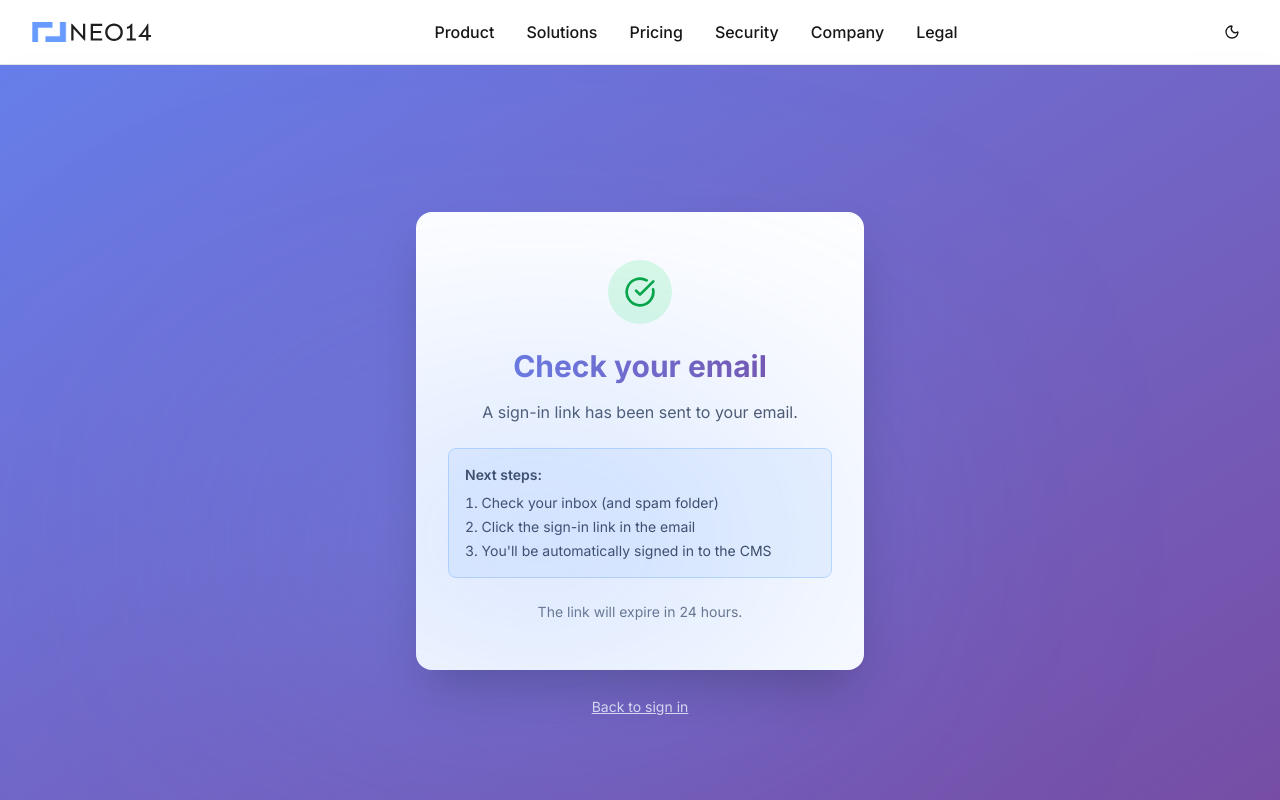
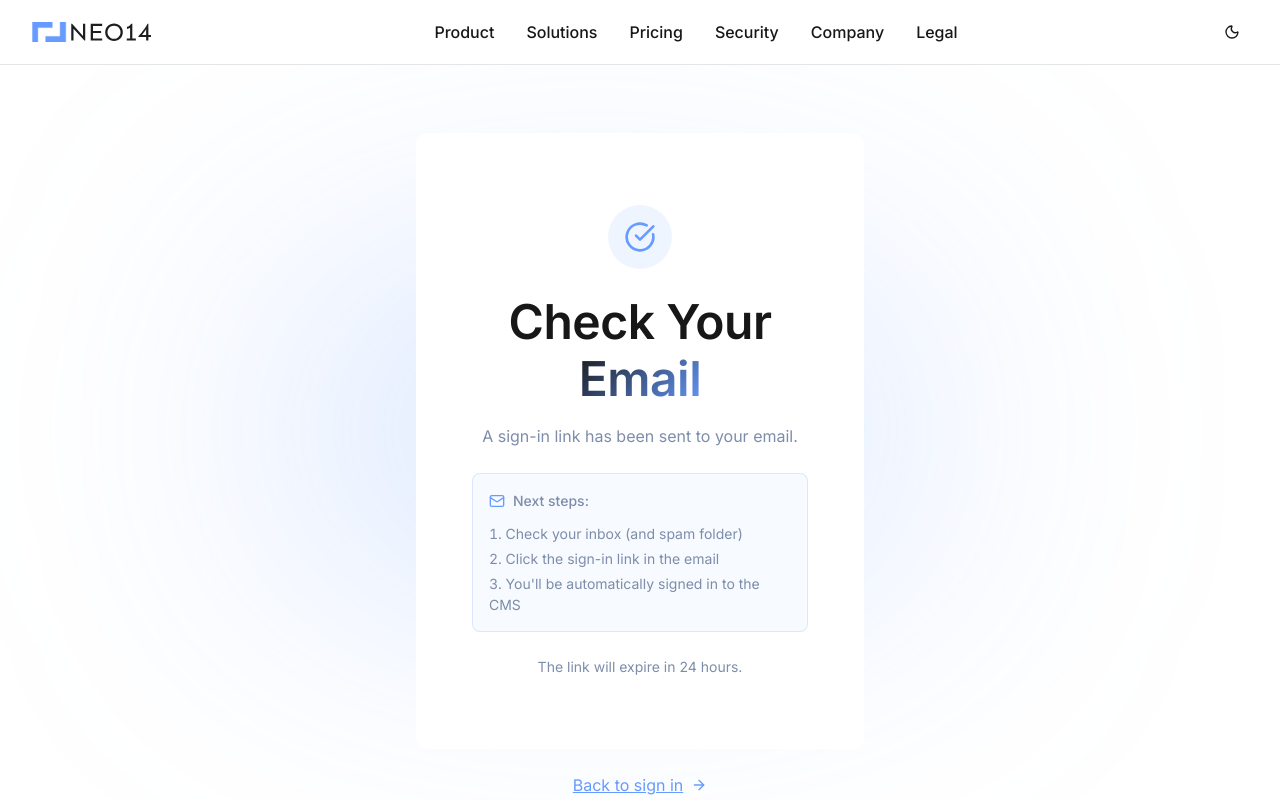
Before and after one commit to penyerang39/cospace, a Next.js app: page /admin/verify in a window 1280 px wide. Shown: the top 800 px of the page. Built offline with nearby package versions, Linux system fonts and the light colour scheme.

Commit message:
login styling consistency

```diff
--- a/app/admin/error/page.tsx
+++ b/app/admin/error/page.tsx
@@ -1,8 +1,9 @@
 'use client';
 
 import { useSearchParams } from 'next/navigation';
-import { XCircle } from 'lucide-react';
+import { XCircle, AlertTriangle, ArrowLeft } from 'lucide-react';
 import { Suspense } from 'react';
+import CTAButton from '../../components/CTAButton';
 
 function AdminErrorContent() {
   const searchParams = useSearchParams();
@@ -21,33 +22,47 @@ function AdminErrorContent() {
     }
   };
 
+  const getErrorIcon = () => {
+    switch (error) {
+      case 'Configuration':
+        return <AlertTriangle className="w-8 h-8 text-red-500" />;
+      case 'AccessDenied':
+        return <XCircle className="w-8 h-8 text-red-500" />;
+      case 'Verification':
+        return <XCircle className="w-8 h-8 text-orange-500" />;
+      default:
+        return <XCircle className="w-8 h-8 text-red-500" />;
+    }
+  };
+
   return (
-    <div className="min-h-screen flex items-center justify-center bg-gradient-to-br from-[#667eea] to-[#764ba2] px-4">
+    <div className="min-h-screen flex items-center justify-center bg-background px-4">
       <div className="max-w-md w-full">
-        <div className="bg-white rounded-2xl shadow-2xl overflow-hidden">
+        <div className="card">
           <div className="px-8 py-12 text-center">
-            <div className="inline-flex items-center justify-center w-16 h-16 bg-red-100 rounded-full mb-6">
-              <XCircle className="w-8 h-8 text-red-600" />
+            <div className="inline-flex items-center justify-center w-16 h-16 bg-red-50 rounded-full mb-6">
+              {getErrorIcon()}
             </div>
 
-            <h1 className="text-3xl font-bold mb-4 text-gray-900">
-              Authentication Error
+            <h1 className="heading-2 mb-4">
+              Authentication <span className="text-red-500">Error</span>
             </h1>
 
-            <p className="text-gray-600 mb-8">
+            <p className="body-text mb-8">
               {getErrorMessage()}
             </p>
 
             <a
               href="/admin/login"
-              className="inline-block w-full bg-gradient-to-r from-[#667eea] to-[#764ba2] text-white font-semibold py-3 rounded-lg hover:shadow-lg transition-all"
+              className="btn-primary w-full flex items-center justify-center gap-2"
             >
+              <ArrowLeft className="w-4 h-4" />
               Try again
             </a>
           </div>
         </div>
 
-        <p className="text-center text-white/80 text-sm mt-6">
+        <p className="text-center body-small text-muted mt-6">
           Need help? Contact your administrator.
         </p>
       </div>
@@ -58,8 +73,8 @@ function AdminErrorContent() {
 export default function AdminErrorPage() {
   return (
     <Suspense fallback={
-      <div className="min-h-screen flex items-center justify-center bg-gradient-to-br from-[#667eea] to-[#764ba2] px-4">
-        <div className="text-white">Loading...</div>
+      <div className="min-h-screen flex items-center justify-center bg-background px-4">
+        <div className="text-foreground">Loading...</div>
       </div>
     }>
       <AdminErrorContent />
--- a/app/admin/login/page.tsx
+++ b/app/admin/login/page.tsx
@@ -2,6 +2,7 @@
 
 import { useState } from 'react';
 import { signIn } from 'next-auth/react';
+import { Mail, AlertTriangle } from 'lucide-react';
 
 export default function AdminLoginPage() {
   const [email, setEmail] = useState('');
@@ -13,19 +14,26 @@ export default function AdminLoginPage() {
     setError('');
 
     if (!email.endsWith('@neo14.com')) {
-      setError('Failed to send email. Please try again.');
+      setError('Only @neo14.com email addresses are allowed.');
       return;
     }
 
     setIsLoading(true);
 
     try {
-      await signIn('email', {
+      const result = await signIn('email', {
         email,
         callbackUrl: '/admin',
         redirect: false
       });
-      window.location.href = '/admin/verify';
+
+      if (result?.error) {
+        setError('Failed to send email. Please try again.');
+        setIsLoading(false);
+      } else {
+        // Only redirect on successful sign-in
+        window.location.href = '/admin/verify';
+      }
     } catch (err) {
       setError('Failed to send email. Please try again.');
       setIsLoading(false);
@@ -33,20 +41,20 @@ export default function AdminLoginPage() {
   };
 
   return (
-    <div className="min-h-screen flex items-center justify-center bg-gradient-to-br from-[#667eea] to-[#764ba2] px-4">
+    <div className="min-h-screen flex items-center justify-center bg-background px-4">
       <div className="max-w-md w-full">
-        <div className="bg-white rounded-2xl shadow-2xl overflow-hidden">
+        <div className="card">
           <div className="px-8 py-12">
             <div className="text-center mb-8">
-              <h1 className="text-3xl font-bold mb-2 bg-gradient-to-r from-[#667eea] to-[#764ba2] bg-clip-text text-transparent">
-                Cospace CMS
+              <h1 className="heading-2 mb-4">
+                Cospace <span className="gradient-text">CMS</span>
               </h1>
-              <p className="text-gray-600">Sign in to manage content</p>
+              <p className="body-text">Sign in to manage content</p>
             </div>
 
             <form onSubmit={handleSubmit} className="space-y-6">
               <div>
-                <label htmlFor="email" className="block text-sm font-medium text-gray-700 mb-2">
+                <label htmlFor="email" className="block body-text font-medium mb-2">
                   Email Address
                 </label>
                 <input
@@ -54,29 +62,40 @@ export default function AdminLoginPage() {
                   type="email"
                   value={email}
                   onChange={(e) => setEmail(e.target.value)}
-                  placeholder="you@email.com"
+                  placeholder="you@neo14.com"
                   required
-                  className="w-full px-4 py-3 border border-gray-300 rounded-lg focus:ring-2 focus:ring-[#667eea] focus:border-transparent transition-all"
+                  className="form-input"
                   disabled={isLoading}
                 />
               </div>
 
               {error && (
-                <div className="bg-red-50 border border-red-200 text-red-700 px-4 py-3 rounded-lg text-sm">
-                  {error}
+                <div className="flex items-center gap-3 bg-red-50 border border-red-200 text-red-700 px-4 py-3 rounded-lg body-small">
+                  <AlertTriangle className="w-4 h-4 flex-shrink-0" />
+                  <span>{error}</span>
                 </div>
               )}
 
               <button
                 type="submit"
                 disabled={isLoading}
-                className="w-full bg-gradient-to-r from-[#667eea] to-[#764ba2] text-white font-semibold py-3 rounded-lg hover:shadow-lg transition-all disabled:opacity-50 disabled:cursor-not-allowed"
+                className="btn-primary w-full"
               >
-                {isLoading ? 'Sending magic link...' : 'Send magic link'}
+                {isLoading ? (
+                  <div className="flex items-center gap-2">
+                    <div className="w-4 h-4 border-2 border-white border-t-transparent rounded-full animate-spin"></div>
+                    Sending magic link...
+                  </div>
+                ) : (
+                  <div className="flex items-center gap-2">
+                    <Mail className="w-4 h-4" />
+                    Send magic link
+                  </div>
+                )}
               </button>
             </form>
 
-            <p className="text-center text-sm text-gray-500 mt-6">
+            <p className="text-center body-small text-muted mt-6">
               A sign-in link will be sent to your email
             </p>
           </div>
--- a/app/admin/page.tsx
+++ b/app/admin/page.tsx
@@ -12,8 +12,8 @@ export default function AdminPage() {
   }, [router]);
 
   return (
-    <div className="min-h-screen flex items-center justify-center bg-gradient-to-br from-[#667eea] to-[#764ba2] px-4">
-      <div className="text-white">Redirecting to login...</div>
+    <div className="min-h-screen flex items-center justify-center bg-background px-4">
+      <div className="text-foreground">Redirecting to login...</div>
     </div>
   );
 }
--- a/app/admin/verify/page.tsx
+++ b/app/admin/verify/page.tsx
@@ -1,45 +1,49 @@
-import { CheckCircle } from 'lucide-react';
+import { CheckCircle, Mail, ArrowLeft } from 'lucide-react';
+import CTALink from '../../components/CTALink';
 
 export default function VerifyRequestPage() {
   return (
-    <div className="min-h-screen flex items-center justify-center bg-gradient-to-br from-[#667eea] to-[#764ba2] px-4">
+    <div className="min-h-screen flex items-center justify-center bg-background px-4">
       <div className="max-w-md w-full">
-        <div className="bg-white rounded-2xl shadow-2xl overflow-hidden">
+        <div className="card">
           <div className="px-8 py-12 text-center">
-            <div className="inline-flex items-center justify-center w-16 h-16 bg-green-100 rounded-full mb-6">
-              <CheckCircle className="w-8 h-8 text-green-600" />
+            <div className="inline-flex items-center justify-center w-16 h-16 bg-accent/10 rounded-full mb-6">
+              <CheckCircle className="w-8 h-8 text-accent" />
             </div>
 
-            <h1 className="text-3xl font-bold mb-4 bg-gradient-to-r from-[#667eea] to-[#764ba2] bg-clip-text text-transparent">
-              Check your email
+            <h1 className="heading-2 mb-4">
+              Check your <span className="gradient-text">email</span>
             </h1>
 
-            <p className="text-gray-600 mb-6">
+            <p className="body-text mb-6">
               A sign-in link has been sent to your email.
             </p>
 
-            <div className="bg-blue-50 border border-blue-200 rounded-lg p-4 text-left text-sm text-gray-700 mb-6">
-              <p className="font-semibold mb-2">Next steps:</p>
-              <ol className="list-decimal list-inside space-y-1">
+            <div className="bg-accent/5 border border-accent/20 rounded-lg p-4 text-left body-small mb-6">
+              <div className="flex items-center gap-2 mb-3">
+                <Mail className="w-4 h-4 text-accent" />
+                <span className="font-medium">Next steps:</span>
+              </div>
+              <ol className="list-decimal list-inside space-y-1 text-muted">
                 <li>Check your inbox (and spam folder)</li>
                 <li>Click the sign-in link in the email</li>
                 <li>You'll be automatically signed in to the CMS</li>
               </ol>
             </div>
 
-            <p className="text-sm text-gray-500">
+            <p className="body-small text-muted">
               The link will expire in 24 hours.
             </p>
           </div>
         </div>
 
         <div className="text-center mt-6">
-          <a
+          <CTALink
             href="/admin/login"
-            className="text-white/80 hover:text-white text-sm underline transition-colors"
-          >
-            Back to sign in
-          </a>
+            variant="ghost"
+            text="Back to sign in"
+            icon={<ArrowLeft className="w-4 h-4" />}
+          />
         </div>
       </div>
     </div>
--- a/pages/api/auth/[...nextauth].ts
+++ b/pages/api/auth/[...nextauth].ts
@@ -35,18 +35,18 @@ export const authOptions: NextAuthOptions = {
                   <meta name="viewport" content="width=device-width, initial-scale=1.0">
                   <title>Sign in to Cospace CMS</title>
                 </head>
-                <body style="font-family: -apple-system, BlinkMacSystemFont, 'Segoe UI', Roboto, 'Helvetica Neue', Arial, sans-serif; line-height: 1.6; color: #333; max-width: 600px; margin: 0 auto; padding: 20px;">
-                  <div style="background: linear-gradient(135deg, #667eea 0%, #764ba2 100%); padding: 30px; text-align: center; border-radius: 10px 10px 0 0;">
-                    <h1 style="color: white; margin: 0; font-size: 28px;">Cospace CMS</h1>
+                <body style="font-family: -apple-system, BlinkMacSystemFont, 'Segoe UI', Roboto, 'Helvetica Neue', Arial, sans-serif; line-height: 1.6; color: #171717; max-width: 600px; margin: 0 auto; padding: 20px; background: #ffffff;">
+                  <div style="background: #679bff; padding: 30px; text-align: center; border-radius: 10px 10px 0 0;">
+                    <h1 style="color: white; margin: 0; font-size: 28px; font-weight: 700;">Cospace CMS</h1>
                   </div>
-                  <div style="background: #f9fafb; padding: 40px 30px; border-radius: 0 0 10px 10px;">
-                    <p style="font-size: 16px; margin-bottom: 30px;">Click the button below to sign in to the Cospace CMS admin panel:</p>
+                  <div style="background: #ffffff; padding: 40px 30px; border-radius: 0 0 10px 10px; border: 1px solid #e5e7eb;">
+                    <p style="font-size: 16px; margin-bottom: 30px; color: #171717;">Click the button below to sign in to the Cospace CMS admin panel:</p>
                     <div style="text-align: center; margin: 40px 0;">
-                      <a href="${url}" style="background: linear-gradient(135deg, #667eea 0%, #764ba2 100%); color: white; padding: 14px 40px; text-decoration: none; border-radius: 8px; font-weight: 600; display: inline-block; font-size: 16px;">Sign In to CMS</a>
+                      <a href="${url}" style="background: #679bff; color: white; padding: 14px 40px; text-decoration: none; border-radius: 8px; font-weight: 600; display: inline-block; font-size: 16px; transition: background-color 200ms ease;">Sign In to CMS</a>
                     </div>
-                    <p style="font-size: 14px; color: #6b7280; margin-top: 30px;">This link will expire in 24 hours. If you didn't request this email, you can safely ignore it.</p>
+                    <p style="font-size: 14px; color: #7D8DAA; margin-top: 30px;">This link will expire in 24 hours. If you didn't request this email, you can safely ignore it.</p>
                     <hr style="border: none; border-top: 1px solid #e5e7eb; margin: 30px 0;">
-                    <p style="font-size: 12px; color: #9ca3af; text-align: center;">Cospace by Neo14 © ${new Date().getFullYear()}</p>
+                    <p style="font-size: 12px; color: #7D8DAA; text-align: center;">Cospace by Neo14 © ${new Date().getFullYear()}</p>
                   </div>
                 </body>
               </html>
@@ -77,7 +77,7 @@ export const authOptions: NextAuthOptions = {
         session.user.email = token.email;
       }
       return session;
-    },
+    }
   },
   secret: process.env.NEXTAUTH_SECRET,
 };
```
